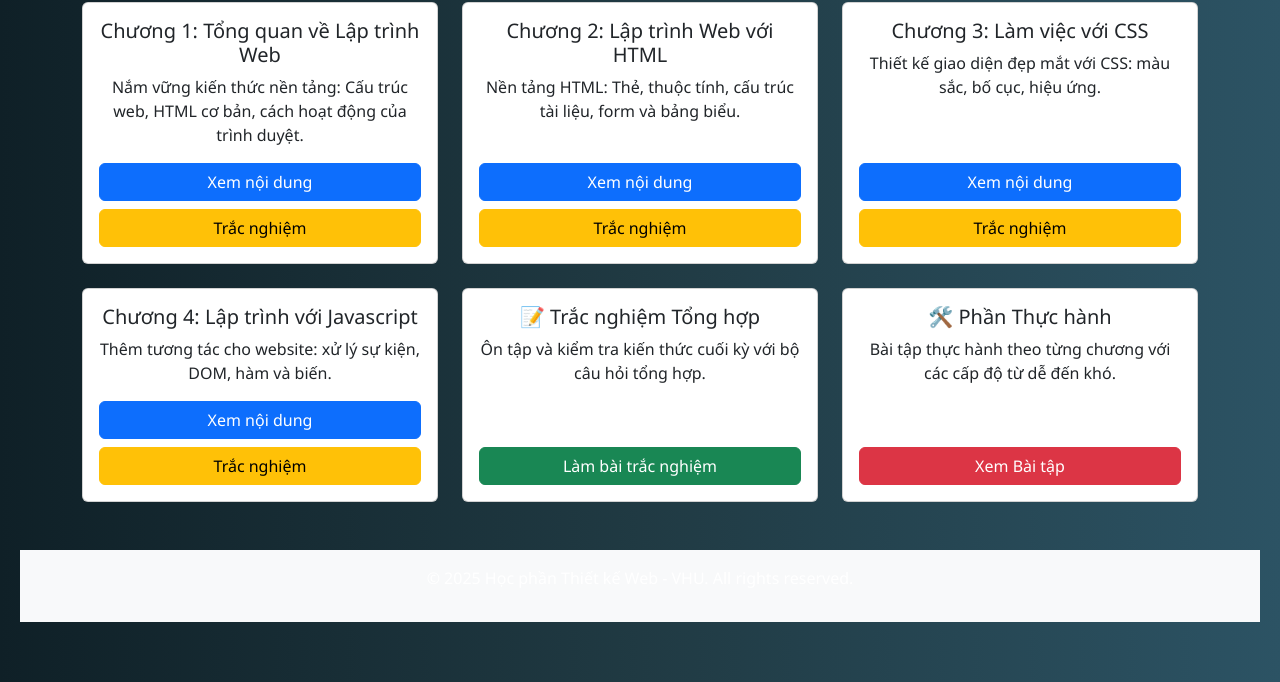
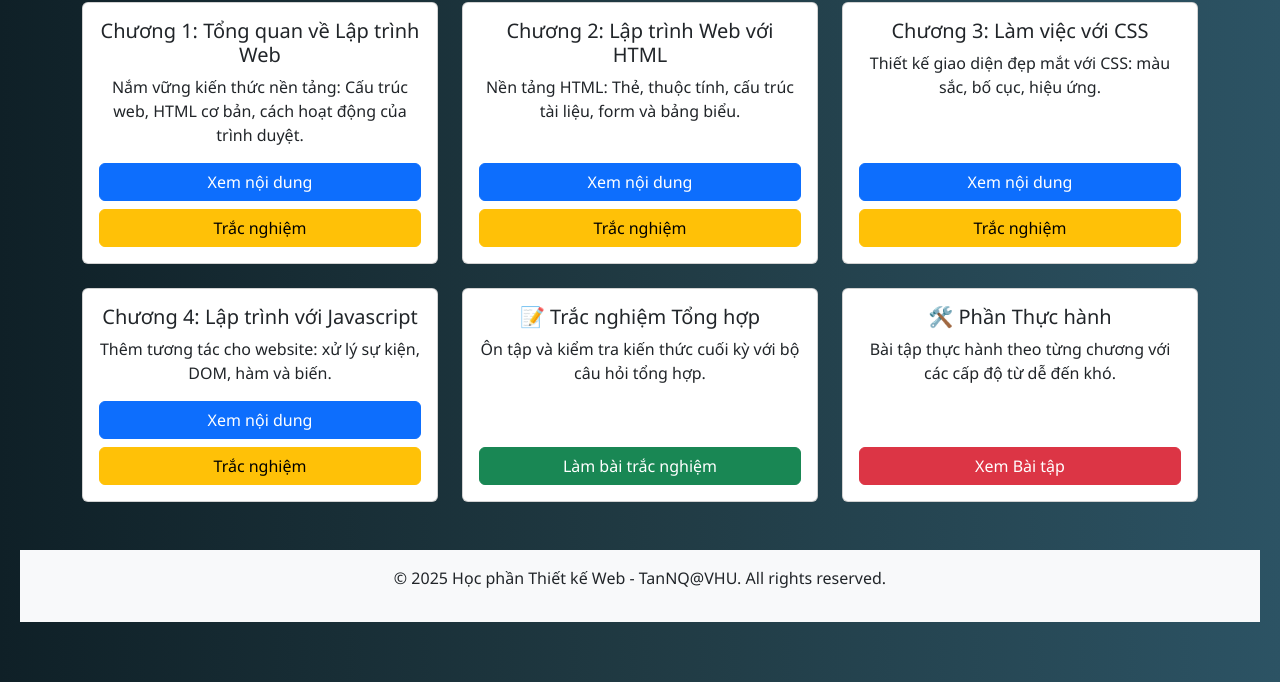
Before and after one commit to ntan-tdt/ltw.vhu.io, a plain HTML site: page index.html in a window 1280 px wide. Shown: the part 613-1295 px from the top of the page. Drawn offline with nearby package versions, Linux system fonts and the light colour scheme.

Commit message:
Update index.html
Đổi màu chữ trên Footer
<footer class="text-center mt-5 p-3 bg-light text-dark">
    <p>&copy; 2025 Học phần Thiết kế Web - TanNQ@VHU. All rights reserved.</p>
  </footer>

```diff
--- a/index.html
+++ b/index.html
@@ -141,8 +141,8 @@
     </section>
   </div>
 
-  <footer class="text-center mt-5 p-3 bg-light">
-    <p>&copy; 2025 Học phần Thiết kế Web - VHU. All rights reserved.</p>
+  <footer class="text-center mt-5 p-3 bg-light text-dark">
+    <p>&copy; 2025 Học phần Thiết kế Web - TanNQ@VHU. All rights reserved.</p>
   </footer>
 
   <script src="https://cdn.jsdelivr.net/npm/bootstrap@5.3.2/dist/js/bootstrap.bundle.min.js"></script>
```
